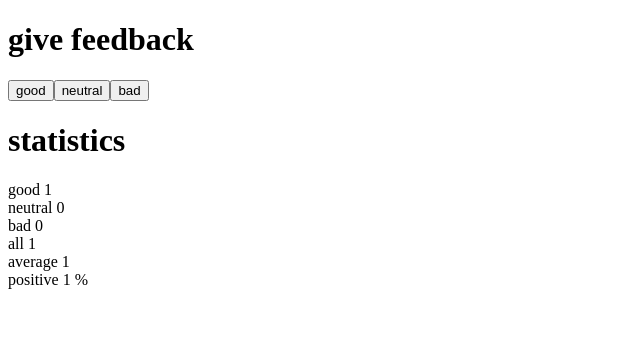
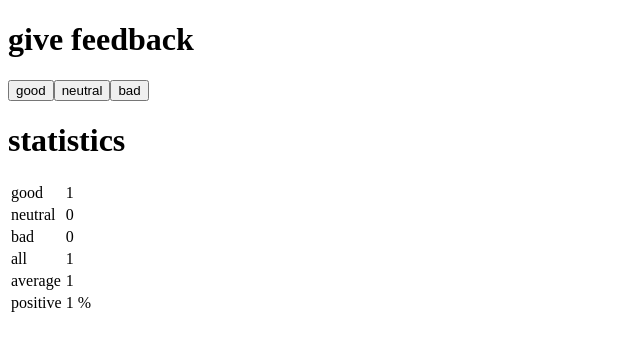
Before and after one commit to shuyuzheng/fullstackopen2021, a React (Create React App) app in the folder part1/unicafe/: page / in a window 1280 px wide. Both pictures are taken after a click on the button "good". Shown: the top 350 px of the page, without its empty margins (0-640 px from the left). Built offline with nearby package versions, Linux system fonts and the light colour scheme.

Commit message:
Finish exercise 1.11*: unicafe step6

```diff
--- a/part1/unicafe/src/App.js
+++ b/part1/unicafe/src/App.js
@@ -4,11 +4,17 @@
 const StatisticLine = ({ text, value }) => {
   if (text === "positive") {
     return (
-      <div> {text} {value} %</div>
+      <tr>
+        <td>{text}</td>
+        <td>{value} %</td>
+      </tr>
     )
   }
-  return(
-    <div> {text} {value} </div>
+  return (
+    <tr>
+      <td>{text}</td>
+      <td>{value}</td>
+    </tr>
   )
 }
 
@@ -27,12 +33,16 @@
     return(
       <>
         <h1>statistics</h1>
+        <table>
+          <tbody>
             <StatisticLine text="good" value={good} />
             <StatisticLine text="neutral" value={neutral} />
             <StatisticLine text="bad" value={bad} />
             <StatisticLine text="all" value={all} />
             <StatisticLine text="average" value={average} />
             <StatisticLine text="positive" value={positive} />
+          </tbody>
+        </table>
       </>
     )
   }
```
Lines whose indentation alone changed are shown as unchanged.
